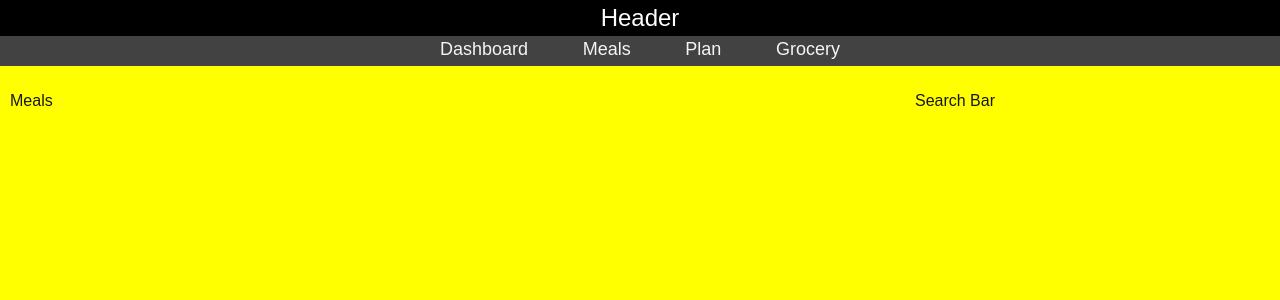
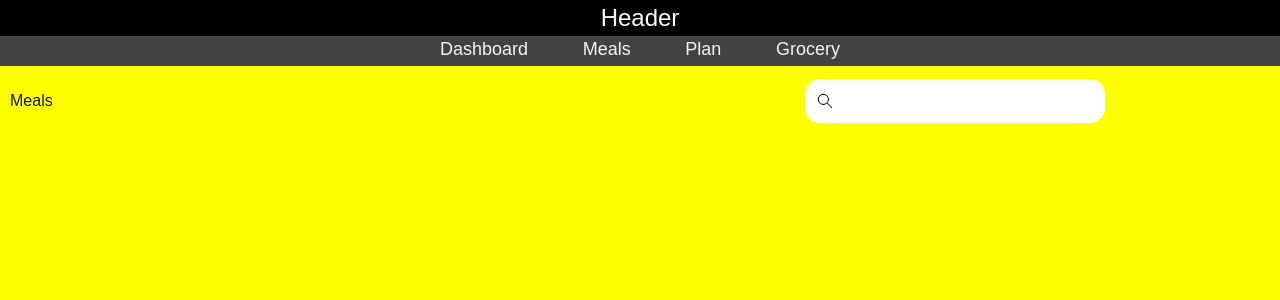
Before and after one commit to Zmyhrer/MealPlanner, a Next.js app in the folder frontend/: page /meals in a window 1280 px wide. Shown: the top 300 px of the page. Built offline with nearby package versions, Linux system fonts and the light colour scheme.

Commit message:
feat: add icon and search input in searchBar.tsx

```diff
--- a/frontend/app/meals/page.tsx
+++ b/frontend/app/meals/page.tsx
@@ -1,12 +1,15 @@
 import React from "react";
 import styles from "../../styles/meals.module.css";
+import SearchBar from "@/components/searchBar";
 
 const page = () => {
   return (
     <div>
       <div className={styles["grid-container"]}>
         <div className={styles["grid-item-1"]}>Meals</div>
-        <div className={styles["grid-item-2"]}>Search Bar</div>
+        <div className={styles["grid-item-2"]}>
+          <SearchBar />
+        </div>
         <div className={styles["grid-item-3"]}></div>
       </div>
     </div>
--- a/frontend/components/searchBar.tsx
+++ b/frontend/components/searchBar.tsx
@@ -1,7 +1,16 @@
 import React from "react";
+import Image from "next/image";
+import styles from "../styles/searchBar.module.css";
 
 const searchBar = () => {
-  return <div></div>;
+  return (
+    <div className={styles["container"]}>
+      <div className={styles["icon"]}>
+        <Image src="/search.png" alt="search icon" width={20} height={20} />
+      </div>
+      <input type="search" className={styles["searchInput"]} />
+    </div>
+  );
 };
 
 export default searchBar;
--- a/frontend/styles/searchBar.module.css
+++ b/frontend/styles/searchBar.module.css
@@ -0,0 +1,31 @@
+.container{
+    display: flex;
+    align-items: center;
+    min-width: 300px;
+    gap: 10px;
+    padding: 10px;
+    background-color: white;
+    border-radius: 15px;
+}
+
+.icon{
+
+}
+
+.searchInput{
+    flex: 1;
+    min-width: 0;
+    appearance: none;
+    -webkit-appearance: none;
+    -moz-appearance: none;
+    border: none;
+    outline: none;
+    background: none;
+    box-shadow: none;
+    padding: 0;
+    margin: 0;
+}
+
+.searchInput::-webkit-search-cancel-button {
+  display: none;
+}
```
Also changed, not shown: frontend/public/search.png (added).
